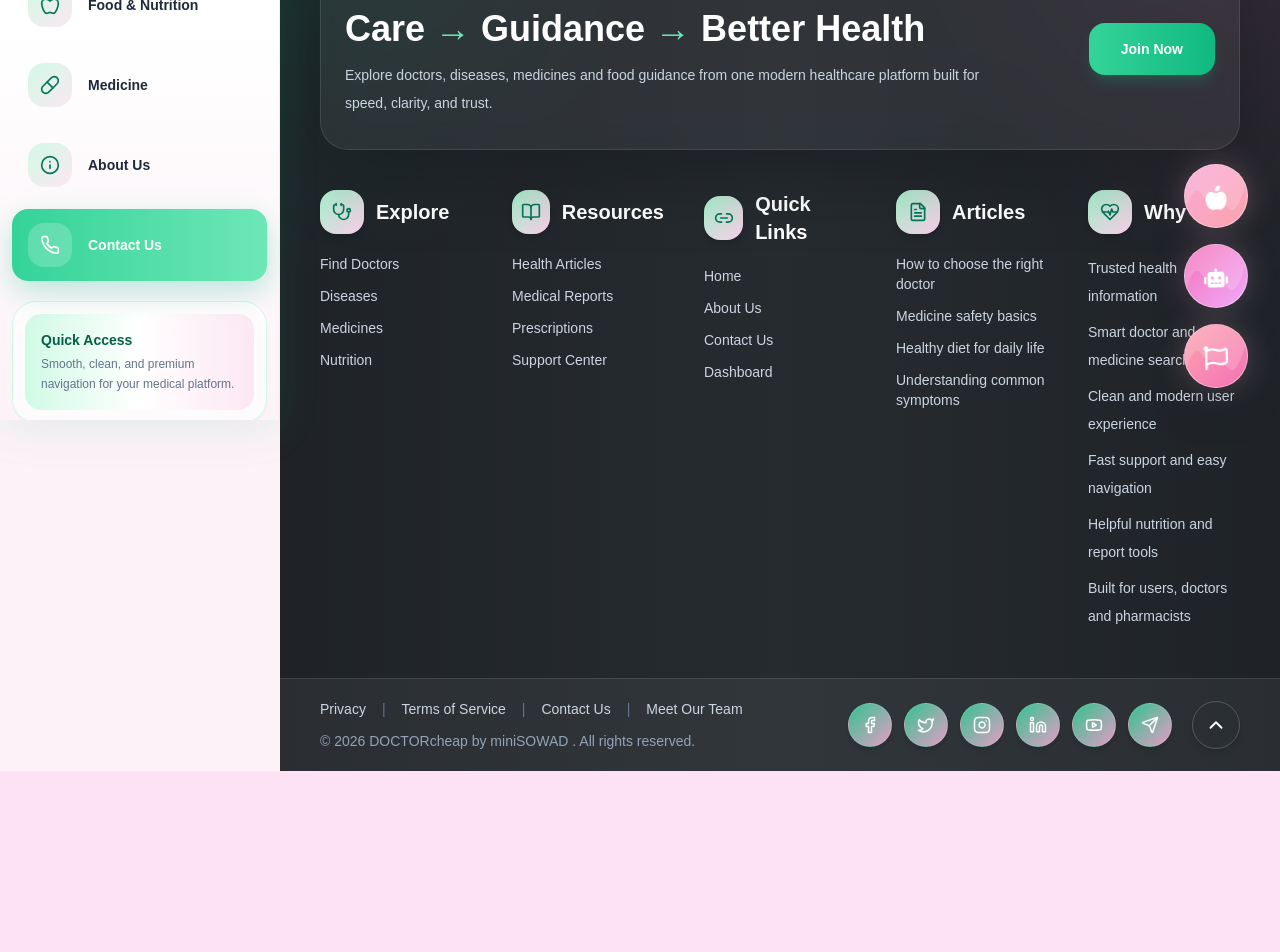
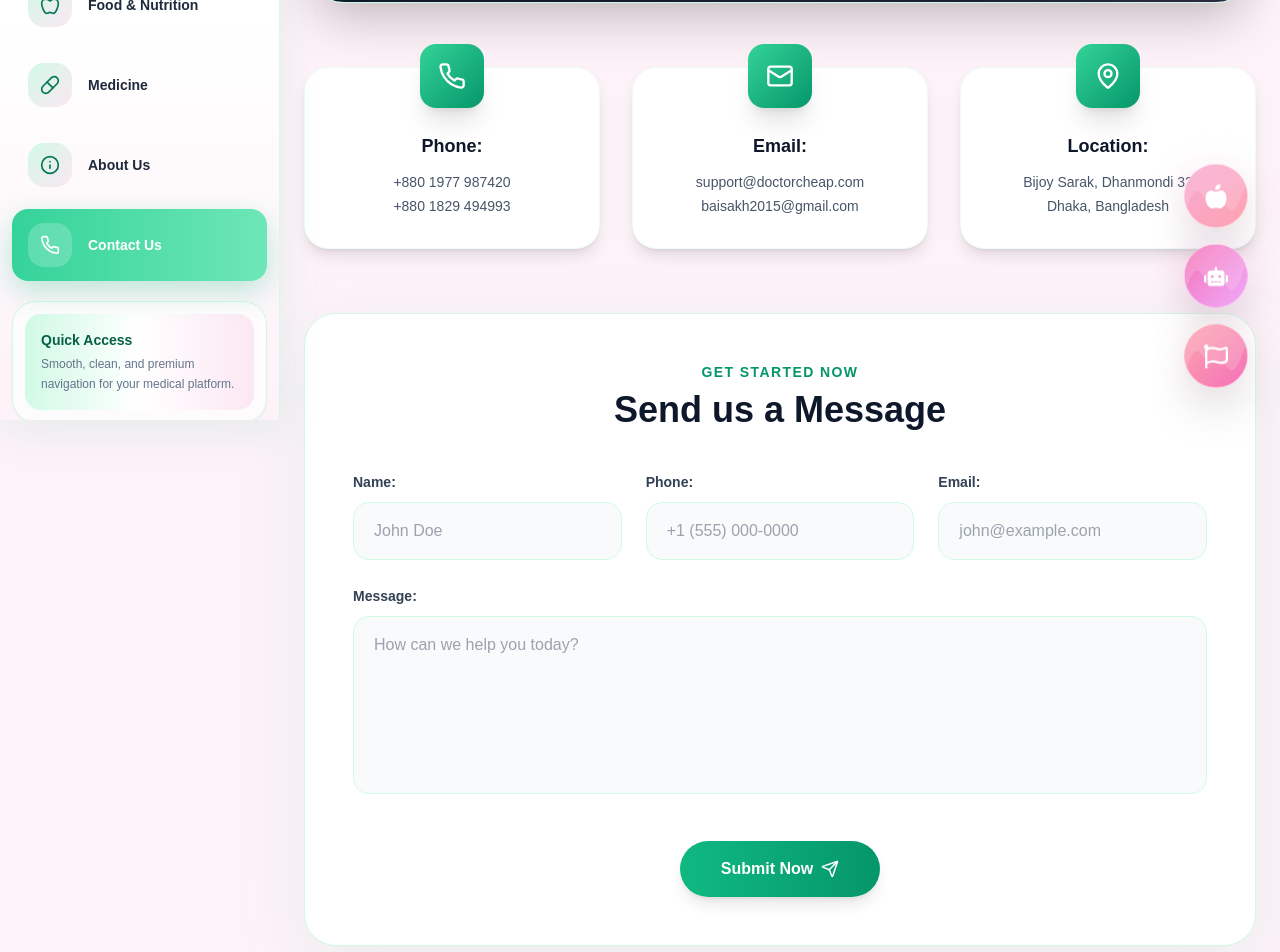
Before and after one commit to miniSOWAD/DOCTORcheap, a Next.js app in the folder client/: page /contact-us in a window 1280 px wide. Shown: the part 380-1332 px from the top of the page. Before the commit the page ends 1151 px from the top, so only its background shows below. Built offline with nearby package versions, Linux system fonts and the light colour scheme.

Commit message:
Contact Us UI

```diff
--- /dev/null
+++ b/client/src/app/(commonLayout)/contact-us/ContactFormClient.tsx
@@ -0,0 +1,121 @@
+// client/src/app/contact-us/ContactFormClient.tsx
+
+'use client';
+
+import { useState } from 'react';
+import { Send, CheckCircle2, AlertCircle } from 'lucide-react';
+import { submitContactMessage } from '@/services/contact.service';
+
+export default function ContactFormClient() {
+  const [form, setForm] = useState({ name: '', phone: '', email: '', message: '' });
+  const [status, setStatus] = useState<'idle' | 'loading' | 'success' | 'error'>('idle');
+  const [errorMessage, setErrorMessage] = useState('');
+
+  const handleSubmit = async (e: React.FormEvent) => {
+    e.preventDefault();
+    setStatus('loading');
+
+    try {
+      // Fire the payload to the database via our service
+      await submitContactMessage(form);
+
+      setStatus('success');
+      setForm({ name: '', phone: '', email: '', message: '' }); // Clear form
+
+      // Reset back to idle after 5 seconds
+      setTimeout(() => setStatus('idle'), 5000);
+    } catch (error: any) {
+      console.error(error);
+      setStatus('error');
+      setErrorMessage(error.response?.data?.message || 'Failed to send message. Please try again.');
+    }
+  };
+
+  return (
+    <form onSubmit={handleSubmit} className="space-y-6">
+      {/* 3-Column Grid for basic info */}
+      <div className="grid gap-6 md:grid-cols-3">
+        <div className="space-y-2">
+          <label className="text-sm font-semibold text-slate-700">Name:</label>
+          <input
+            required
+            type="text"
+            placeholder="John Doe"
+            value={form.name}
+            onChange={(e) => setForm({ ...form, name: e.target.value })}
+            className="w-full rounded-2xl border border-emerald-100 bg-slate-50 px-5 py-4 text-slate-900 outline-none transition focus:border-emerald-500 focus:bg-white focus:ring-4 focus:ring-emerald-500/10"
+          />
+        </div>
+
+        <div className="space-y-2">
+          <label className="text-sm font-semibold text-slate-700">Phone:</label>
+          <input
+            required
+            type="tel"
+            placeholder="+1 (555) 000-0000"
+            value={form.phone}
+            onChange={(e) => setForm({ ...form, phone: e.target.value })}
+            className="w-full rounded-2xl border border-emerald-100 bg-slate-50 px-5 py-4 text-slate-900 outline-none transition focus:border-emerald-500 focus:bg-white focus:ring-4 focus:ring-emerald-500/10"
+          />
+        </div>
+
+        <div className="space-y-2">
+          <label className="text-sm font-semibold text-slate-700">Email:</label>
+          <input
+            required
+            type="email"
+            placeholder="john@example.com"
+            value={form.email}
+            onChange={(e) => setForm({ ...form, email: e.target.value })}
+            className="w-full rounded-2xl border border-emerald-100 bg-slate-50 px-5 py-4 text-slate-900 outline-none transition focus:border-emerald-500 focus:bg-white focus:ring-4 focus:ring-emerald-500/10"
+          />
+        </div>
+      </div>
+
+      {/* Full-width Textarea for message */}
+      <div className="space-y-2">
+        <label className="text-sm font-semibold text-slate-700">Message:</label>
+        <textarea
+          required
+          rows={6}
+          placeholder="How can we help you today?"
+          value={form.message}
+          onChange={(e) => setForm({ ...form, message: e.target.value })}
+          className="w-full resize-none rounded-2xl border border-emerald-100 bg-slate-50 px-5 py-4 text-slate-900 outline-none transition focus:border-emerald-500 focus:bg-white focus:ring-4 focus:ring-emerald-500/10"
+        />
+      </div>
+
+      {/* Status Messages */}
+      {status === 'success' && (
+        <div className="flex items-center gap-3 rounded-2xl bg-green-50 px-5 py-4 text-green-700 border border-green-200">
+          <CheckCircle2 size={20} />
+          <p className="font-medium">Your message has been sent successfully! Our team will contact you soon.</p>
+        </div>
+      )}
+
+      {status === 'error' && (
+        <div className="flex items-center gap-3 rounded-2xl bg-red-50 px-5 py-4 text-red-700 border border-red-200">
+          <AlertCircle size={20} />
+          <p className="font-medium">{errorMessage}</p>
+        </div>
+      )}
+
+      {/* Submit Button */}
+      <div className="flex justify-center pt-4">
+        <button
+          type="submit"
+          disabled={status === 'loading'}
+          className="inline-flex min-w-[200px] items-center justify-center gap-2 rounded-full bg-gradient-to-r from-emerald-500 to-emerald-600 px-8 py-4 text-base font-bold text-white shadow-lg transition hover:shadow-emerald-500/25 disabled:opacity-70"
+        >
+          {status === 'loading' ? (
+            <div className="h-5 w-5 animate-spin rounded-full border-2 border-white border-t-transparent" />
+          ) : (
+            <>
+              Submit Now <Send size={18} />
+            </>
+          )}
+        </button>
+      </div>
+    </form>
+  );
+}
--- a/client/src/app/(commonLayout)/contact-us/page.tsx
+++ b/client/src/app/(commonLayout)/contact-us/page.tsx
@@ -1,9 +1,80 @@
+// client/src/app/contact-us/page.tsx
+
+import type { Metadata } from 'next';
+import { Phone, Mail, MapPin } from 'lucide-react';
+import ContactFormClient from './ContactFormClient';
+
+export const metadata: Metadata = {
+  title: 'Contact Us | DOCTORcheap',
+  description: 'Get in touch with our medical support and partnership team.',
+};
+
 export default function ContactUsPage() {
   return (
-    <div>
-      <h1 className="text-3xl font-bold text-purple-800 mb-4">Contact Us</h1>
-      <p>Email: baisakh2019@gmail.com</p>
-      <p>Phone: +8801977987420</p>
+    <div className="space-y-16 pb-12">
+      {/* HERO SECTION */}
+      <section className="relative overflow-hidden rounded-[40px] border border-emerald-100 bg-gradient-to-br from-emerald-900 via-slate-900 to-slate-800 p-12 text-center shadow-2xl">
+        <div className="absolute -left-20 -top-20 h-64 w-64 rounded-full bg-emerald-500/20 blur-[80px]" />
+        <div className="absolute -right-20 bottom-0 h-64 w-64 rounded-full bg-pink-500/20 blur-[80px]" />
+
+        <div className="relative z-10 flex flex-col items-center gap-4">
+          <div className="mb-2 inline-flex items-center gap-2 rounded-full border border-emerald-500/30 bg-emerald-500/10 px-4 py-2 text-sm font-semibold text-emerald-300 backdrop-blur-md">
+            Home <span className="mx-1 text-emerald-500/50">»</span> Contact
+          </div>
+          <h1 className="text-4xl font-extrabold text-white md:text-5xl">Contact Us</h1>
+          <p className="max-w-2xl text-base leading-relaxed text-slate-300">
+            Have a medical inquiry, need platform support, or want to partner with DOCTORcheap? Reach out to our dedicated 24/7 team.
+          </p>
+        </div>
+      </section>
+
+      {/* THREE INFO CARDS (Matching your image layout) */}
+      <section className="grid gap-8 md:grid-cols-3">
+        <InfoCard
+          icon={Phone}
+          title="Phone:"
+          line1="+880 1977 987420"
+          line2="+880 1829 494993"
+        />
+        <InfoCard
+          icon={Mail}
+          title="Email:"
+          line1="support@doctorcheap.com"
+          line2="baisakh2015@gmail.com"
+        />
+        <InfoCard
+          icon={MapPin}
+          title="Location:"
+          line1="Bijoy Sarak, Dhanmondi 32"
+          line2="Dhaka, Bangladesh"
+        />
+      </section>
+
+      {/* INTERACTIVE FORM SECTION */}
+      <section className="mx-auto max-w-5xl rounded-[32px] border border-emerald-100 bg-white p-8 shadow-[0_20px_80px_rgba(16,185,129,0.08)] md:p-12">
+        <div className="mb-10 text-center">
+          <p className="text-sm font-bold uppercase tracking-widest text-emerald-600">Get Started Now</p>
+          <h2 className="mt-2 text-3xl font-bold text-slate-900 md:text-4xl">Send us a Message</h2>
+        </div>
+
+        <ContactFormClient />
+      </section>
     </div>
   );
 }
+
+// Helper component for the 3 top cards
+function InfoCard({ icon: Icon, title, line1, line2 }: { icon: React.ElementType, title: string, line1: string, line2: string }) {
+  return (
+    <div className="relative flex flex-col items-center rounded-3xl border border-emerald-50 bg-white p-8 text-center shadow-lg transition-transform hover:-translate-y-2">
+      <div className="absolute -top-6 flex h-16 w-16 items-center justify-center rounded-2xl bg-gradient-to-br from-emerald-400 to-emerald-600 text-white shadow-xl">
+        <Icon size={28} />
+      </div>
+      <div className="mt-8">
+        <h3 className="mb-3 text-lg font-bold text-slate-900">{title}</h3>
+        <p className="text-sm text-slate-600">{line1}</p>
+        <p className="mt-1 text-sm text-slate-600">{line2}</p>
+      </div>
+    </div>
+  );
+}
```
